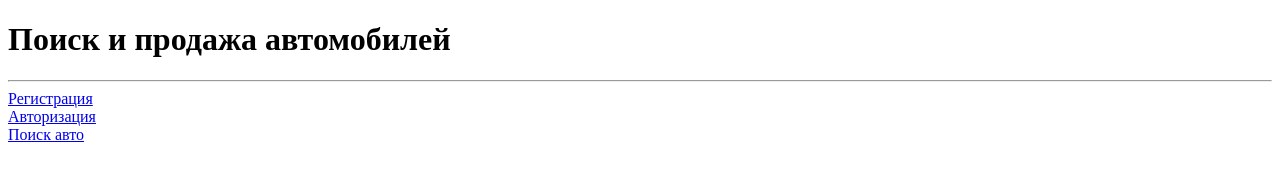
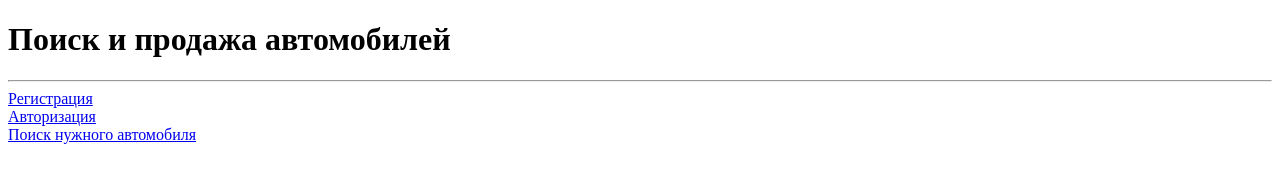
Before and after one commit to nikagorb/lesson3, a plain HTML site: page index.html in a window 1280 px wide. Drawn offline with Linux system fonts and the light colour scheme.

Commit message:
незначительные изменения

```diff
--- a/index.html
+++ b/index.html
@@ -14,7 +14,7 @@
      <a href="pages/authorization.html">Авторизация</a>
    </div>
    <div>
-     <a href="pages/search.html">Поиск авто</a>
+     <a href="pages/search.html">Поиск нужного автомобиля</a>
   </div>
 
 
```
